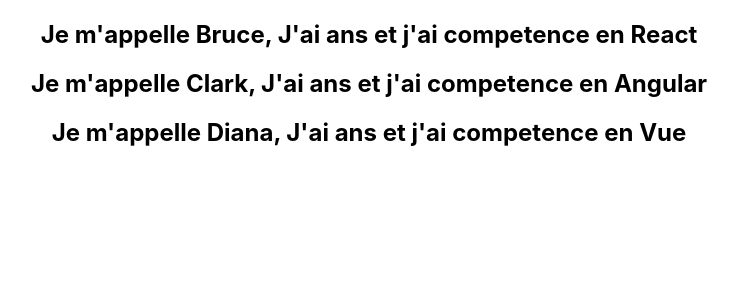
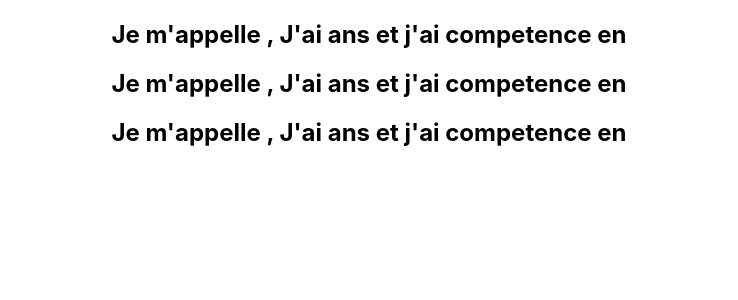
Before and after one commit to siegfred14/reactStudy, a React (Create React App) app: page / in a window 1280 px wide. Shown: the top 300 px of the page, without its empty margins (271-1009 px from the left). Built offline with nearby package versions, Linux system fonts and the light colour scheme.

Commit message:
personList refactored to fetch jsx from Person.js file

```diff
--- a/src/components/NameList.js
+++ b/src/components/NameList.js
@@ -1,4 +1,5 @@
 import React from "react";
+import Person from "./Person";
 
 function NameList() {
   //   let names = ["Bruce", "Clark", "Diana"];
@@ -39,10 +40,11 @@
     },
   ];
   const personList = persons.map((person) => (
-    <h2>
-      Je m'appelle {person.name}, J'ai {person.age} ans et j'ai competence en{" "}
-      {person.skill}
-    </h2>
+    // <h2>
+    //   Je m'appelle {person.name}, J'ai {person.age} ans et j'ai competence en{" "}
+    //   {person.skill}
+    // </h2>
+    <Person person={person} />
   ));
   return <div>{personList}</div>;
 }
--- a/src/components/Person.js
+++ b/src/components/Person.js
@@ -1,6 +1,6 @@
 import React from "react";
 
-function Person() {
+function Person(person) {
   return (
     <div>
       <h2>
```
